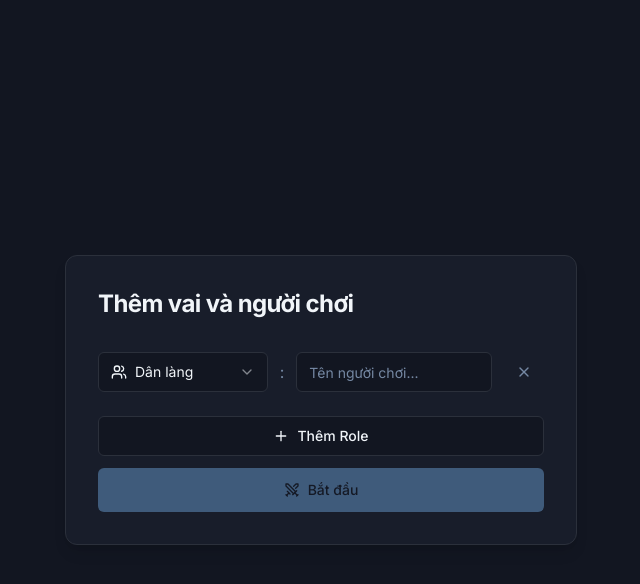
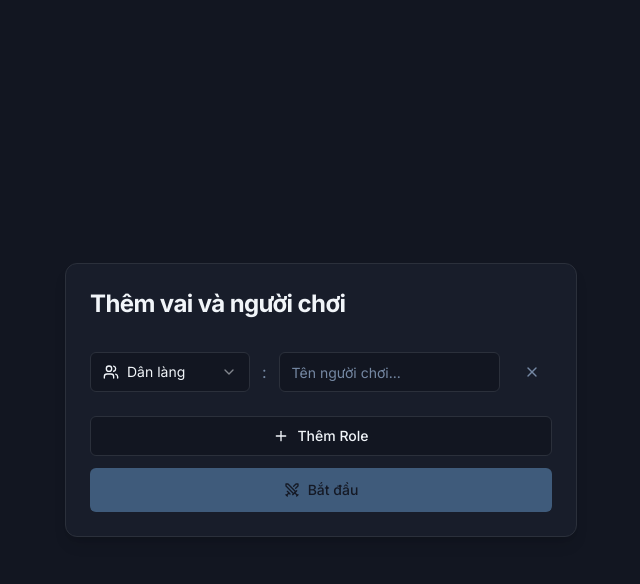
Before and after one commit to TVHoang99/werewolves, a Next.js app: page / in a window 1280 px wide. Both pictures are taken after a click on the button "Thêm Role". Shown: the top 584 px of the page, without its empty margins (319-959 px from the left). Built offline with nearby package versions, Linux system fonts and the light colour scheme.

Commit message:
fix: add role ui

```diff
--- a/src/components/setup/PlayerRow.tsx
+++ b/src/components/setup/PlayerRow.tsx
@@ -25,28 +25,26 @@ export function PlayerRow({
   disabledValues,
 }: PlayerRowProps) {
   return (
-    <div className="flex flex-col sm:flex-row items-stretch sm:items-center gap-2 sm:gap-3 animate-in slide-in-from-top-2 duration-200">
-      <div className="flex items-center gap-2 sm:gap-3 flex-1">
+    <div className="flex items-center gap-2 sm:gap-3 animate-in slide-in-from-top-2 duration-200">
       <RoleSelector
         value={role}
         onValueChange={onRoleChange}
-          className="flex-1"
+        className="w-[135px] sm:w-[160px] shrink-0 min-w-0"
         disabledValues={disabledValues}
       />
-        <div className="hidden sm:flex items-center gap-2 text-muted-foreground">:</div>
+      <div className="hidden sm:flex items-center text-muted-foreground">:</div>
       <Input
         value={name}
         onChange={(e) => onNameChange(e.target.value)}
         placeholder="Tên người chơi..."
-          className="flex-1"
+        className="flex-1 min-w-0"
         aria-label={`Player name for role`}
       />
-      </div>
       <Button
         variant="ghost"
         size="icon"
         onClick={onDelete}
-        className="h-10 w-10 flex-shrink-0 text-muted-foreground hover:text-destructive self-end sm:self-center"
+        className="h-9 w-9 sm:h-10 sm:w-10 shrink-0 text-muted-foreground hover:text-destructive"
         aria-label="Remove player"
       >
         <X className="h-4 w-4" />
--- a/src/components/setup/SetupGame.tsx
+++ b/src/components/setup/SetupGame.tsx
@@ -42,7 +42,7 @@ export function SetupGame() {
     <div className="min-h-screen bg-background flex items-center justify-center p-4 sm:p-6">
       <div className="w-full max-w-lg">
         {/* Card */}
-        <div className="rounded-xl border bg-card text-card-foreground shadow-lg p-6 sm:p-8 animate-in fade-in duration-300">
+        <div className="rounded-xl border bg-card text-card-foreground shadow-lg p-4 sm:p-6 animate-in fade-in duration-300">
           {/* Header */}
           <div className="flex items-center justify-between mb-6 sm:mb-8">
             <h1 className="text-xl sm:text-2xl font-bold tracking-tight">
--- a/src/components/ui/input.tsx
+++ b/src/components/ui/input.tsx
@@ -10,7 +10,7 @@ const Input = React.forwardRef<HTMLInputElement, InputProps>(
       <input
         type={type}
         className={cn(
-          "flex h-10 w-full rounded-md border border-input bg-background px-3 py-2 text-sm ring-offset-background file:border-0 file:bg-transparent file:text-sm file:font-medium placeholder:text-muted-foreground focus-visible:outline-none focus-visible:ring-2 focus-visible:ring-ring focus-visible:ring-offset-2 disabled:cursor-not-allowed disabled:opacity-50 transition-colors duration-150",
+          "flex h-9 sm:h-10 w-full rounded-md border border-input bg-background px-2.5 sm:px-3 py-2 text-xs sm:text-sm ring-offset-background file:border-0 file:bg-transparent file:text-sm file:font-medium placeholder:text-muted-foreground focus-visible:outline-none focus-visible:ring-2 focus-visible:ring-ring focus-visible:ring-offset-2 disabled:cursor-not-allowed disabled:opacity-50 transition-colors duration-150",
           className
         )}
         ref={ref}
--- a/src/components/ui/select.tsx
+++ b/src/components/ui/select.tsx
@@ -198,11 +198,11 @@ export function Select({
         onClick={() => !disabled && setIsOpen(!isOpen)}
         onKeyDown={handleKeyDown}
         className={cn(
-          "flex h-10 w-full items-center justify-between rounded-md border border-input bg-background px-3 py-2 text-sm ring-offset-background placeholder:text-muted-foreground focus:outline-none focus:ring-2 focus:ring-ring focus:ring-offset-2 disabled:cursor-not-allowed disabled:opacity-50",
+          "flex h-9 sm:h-10 w-full items-center justify-between rounded-md border border-input bg-background px-2.5 sm:px-3 py-2 text-xs sm:text-sm ring-offset-background placeholder:text-muted-foreground focus:outline-none focus:ring-2 focus:ring-ring focus:ring-offset-2 disabled:cursor-not-allowed disabled:opacity-50",
           isOpen && "ring-2 ring-ring ring-offset-2"
         )}
       >
-        <span className="flex items-center gap-2 truncate">
+        <span className="flex items-center gap-1.5 sm:gap-2 truncate">
           {selectedOption?.icon && (
             <span className="flex-shrink-0">{selectedOption.icon}</span>
           )}
```
Also changed, not shown: 1 other file (tests, documents, lock files or other folders). Lines whose indentation alone changed are shown as unchanged.
